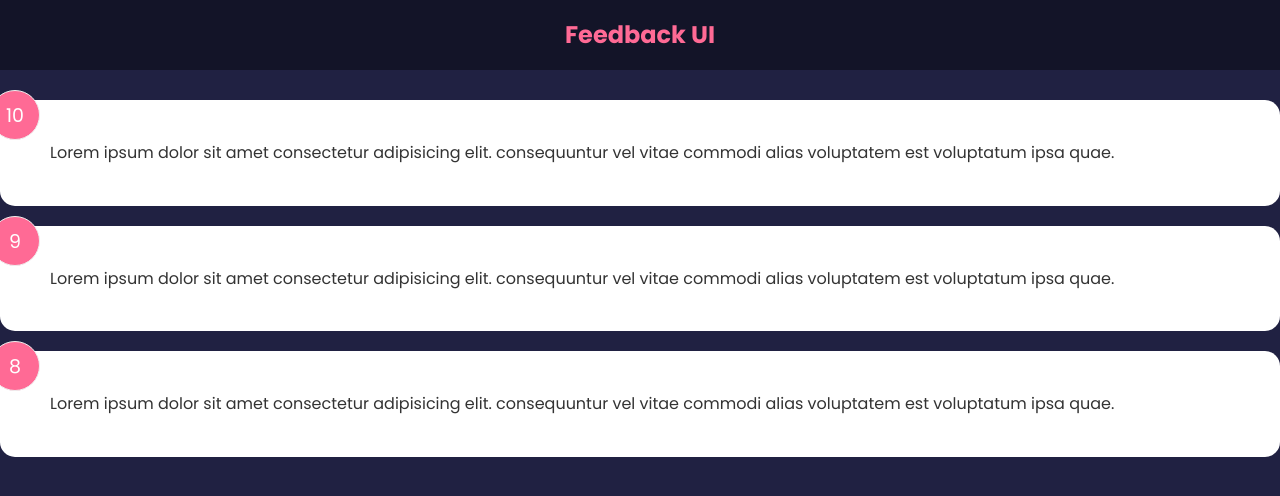
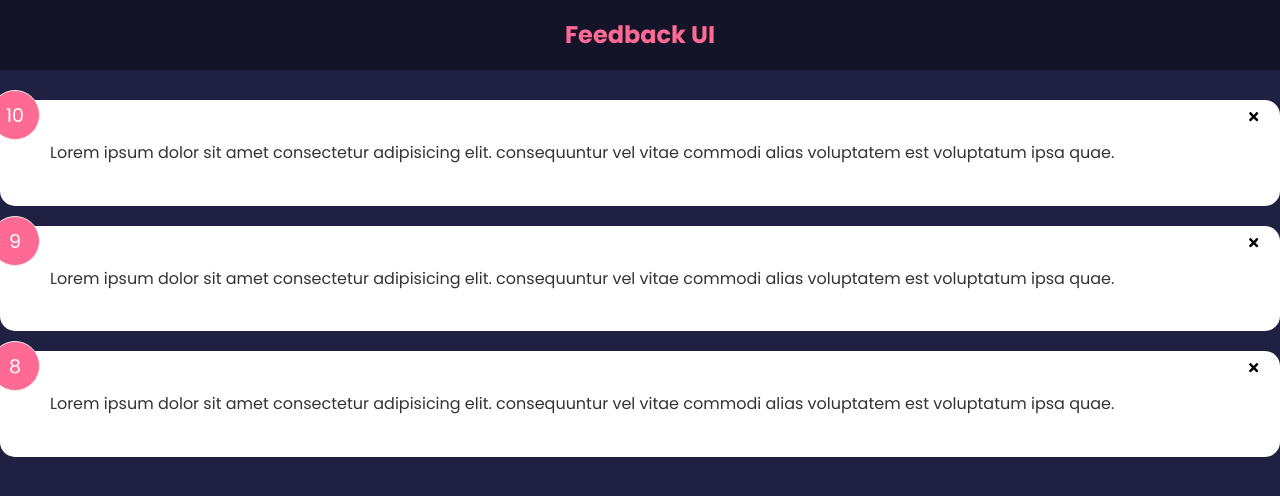
Before and after one commit to steveanthony999/traversy-feedback-app, a React (Create React App) app: page / in a window 1280 px wide. Shown: the top 496 px of the page. Built offline with nearby package versions, Linux system fonts and the light colour scheme; the HTML template or start-up script is replaced by a standard one.

Commit message:
added delete functionality

```diff
--- a/package.json
+++ b/package.json
@@ -8,6 +8,7 @@
     "@testing-library/user-event": "^13.5.0",
     "react": "^17.0.2",
     "react-dom": "^17.0.2",
+    "react-icons": "^4.3.1",
     "react-scripts": "5.0.0",
     "web-vitals": "^2.1.4"
   },
--- a/src/App.js
+++ b/src/App.js
@@ -7,10 +7,16 @@
 const App = () => {
   const [feedback, setFeedback] = useState(FeedbackData);
 
+  const deleteFeedback = (id) => {
+    if (window.confirm('Are you sure you want to delete?')) {
+      setFeedback(feedback.filter((item) => item.id !== id));
+    }
+  };
+
   return (
     <>
       <Header />
-      <FeedbackList feedback={feedback} />
+      <FeedbackList feedback={feedback} handleDelete={deleteFeedback} />
     </>
   );
 };
--- a/src/components/FeedbackItem.jsx
+++ b/src/components/FeedbackItem.jsx
@@ -1,11 +1,15 @@
+import { FaTimes } from 'react-icons/fa';
 import PropTypes from 'prop-types';
 
 import Card from './shared/Card';
 
-const FeedbackItem = ({ item }) => {
+const FeedbackItem = ({ item, handleDelete }) => {
   return (
     <Card>
       <div className='num-display'>{item.rating}</div>
+      <button className='close' onClick={() => handleDelete(item.id)}>
+        <FaTimes />
+      </button>
       <div className='text-display'>{item.text}</div>
     </Card>
   );
--- a/src/components/FeedbackList.jsx
+++ b/src/components/FeedbackList.jsx
@@ -2,7 +2,7 @@
 
 import FeedbackItem from './FeedbackItem';
 
-const FeedbackList = ({ feedback }) => {
+const FeedbackList = ({ feedback, handleDelete }) => {
   if (!feedback || feedback.length === 0) {
     return <p>No feedback yet</p>;
   }
@@ -10,7 +10,7 @@
   return (
     <div className='feedback-item'>
       {feedback.map((item) => (
-        <FeedbackItem key={item.id} item={item} />
+        <FeedbackItem key={item.id} item={item} handleDelete={handleDelete} />
       ))}
     </div>
   );
```
Also changed, not shown: 1 other file (tests, documents, lock files or other folders).
